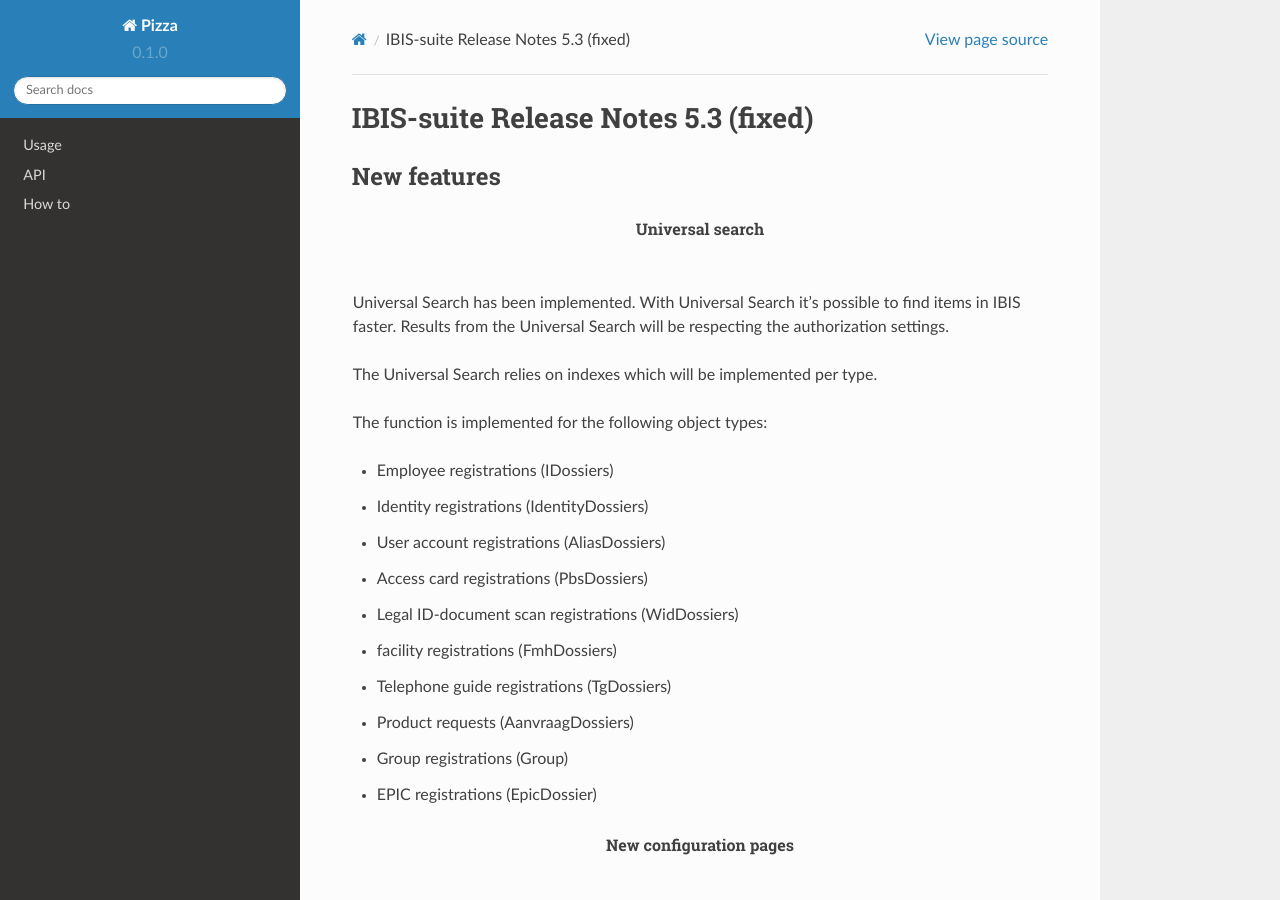
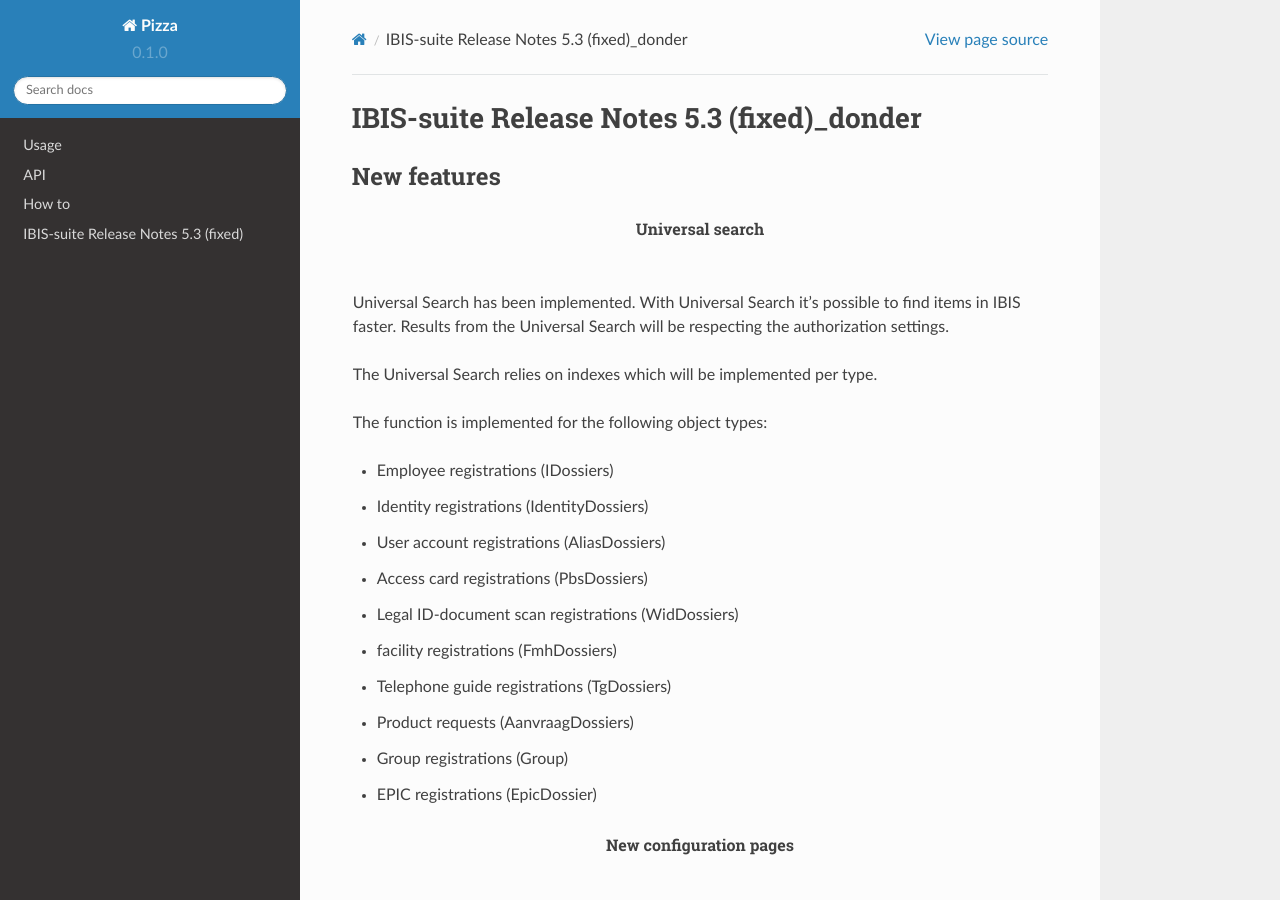
Before and after one commit to Raoulorlando/rtd-tutorial, a Sphinx documentation site: the page built from docs/source/Releasenotes5_3.rst, in a window 1280 px wide and 900 px high. Built offline with Sphinx 7.4.7 and the Read the Docs theme 2.0.0, drawn with Linux system fonts in a browser that asks for light colours; pages that are not in the unit, such as notebooks, are missing from menus.

Commit message:
Changed ref in index

```diff
--- a/docs/source/Releasenotes5_3.rst
+++ b/docs/source/Releasenotes5_3.rst
@@ -1,4 +1,4 @@
-IBIS-suite Release Notes 5.3 (fixed)
+IBIS-suite Release Notes 5.3 (fixed)_donder
 ====================================
 
 New features
--- a/docs/source/index.rst
+++ b/docs/source/index.rst
@@ -21,4 +21,4 @@
    usage
    api
    How-to
-   `IBIS-suite Release Notes 5.3 (fixed)`
+   Release_notes_5.3(commonmark)
```
